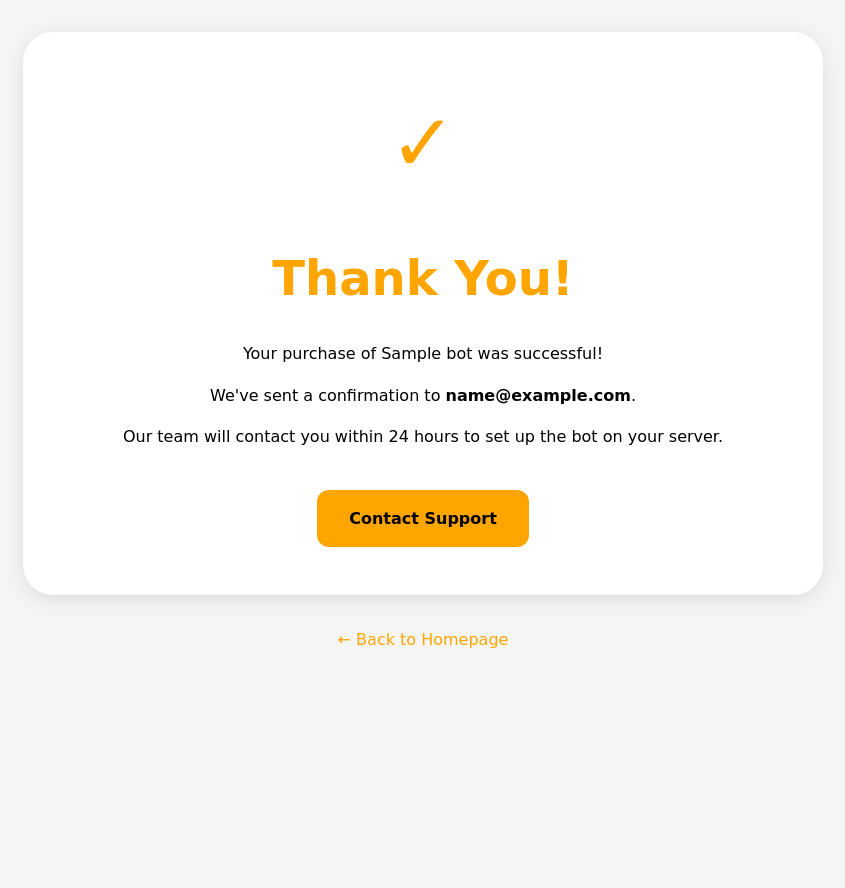
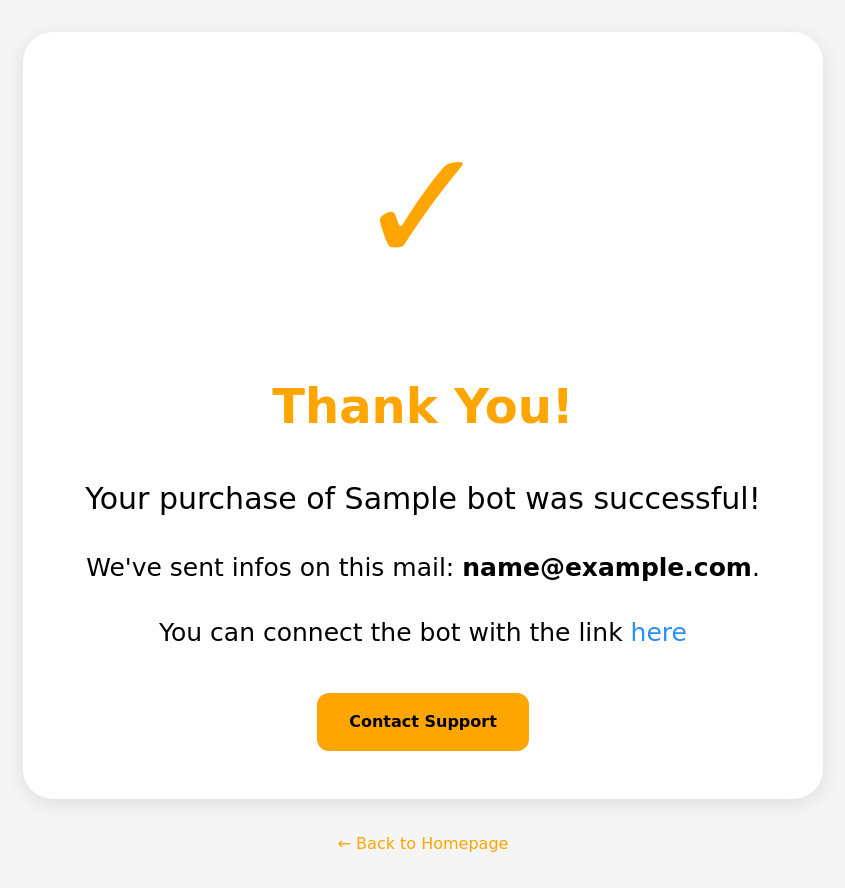
Before and after one commit to GodeScript/MotivX, a Flask app: template templates/success.html in a window 1280 px wide. Shown: the whole page, without its empty margins (217-1062 px from the left). Before the commit the page ends 648 px from the top, so only its background shows below. Run offline with Flask 3, Linux system fonts and the light colour scheme; the template is opened without the code that fills it: most values are stand-ins (such as "Sample title", 1, 10 or a date in 2020); some web fonts are replaced.

Commit message:
Connect the send of Channel id to DB mini clean up

```diff
--- a/Bot/Bot.py
+++ b/Bot/Bot.py
@@ -4,13 +4,11 @@ import asyncio  # Für die Verzögerung beim Löschen
 
 from bot_token import token
 from Commands.MotivasionalQuotes.Get_AiQuotes import generate_quote
-from database import add_channel, is_allowed
+from database import is_allowed
 
 intents = discord.Intents.default()
 intents.message_content = True
 bot = commands.Bot(command_prefix='/', intents=intents)
-
-channel_id = 1379178030886420510  # Ersetze mit deiner Kanal-ID
 
 @bot.tree.command(name="mt", description="Get a motivational quote!")
 async def motivate(interaction: discord.Interaction, issue: str = None):
--- a/main.py
+++ b/main.py
@@ -1,4 +1,5 @@
 from flask import Flask, render_template, request, redirect, url_for
+from Bot.database import add_channel
 
 app = Flask(__name__)
 
@@ -39,14 +40,16 @@ def home():
 @app.route('/get_bot', methods=['GET', 'POST'])
 def get_bot():
     if request.method == 'POST':
-        # Hier würde die Logik für den Bot-Kauf stehen
         email = request.form.get('email')
-        return redirect(url_for('success', email=email))
+        channel_id = request.form.get('channel_id')  # fixed typo
+        return redirect(url_for('success', email=email, channel_id=channel_id))  # fixed typo
     return render_template('get_bot.html', bot=bot_info)
 
 @app.route('/success')
 def success():
     email = request.args.get('email', '')
+    channel_id = request.args.get('channel_id', '')
+    add_channel(str(email), int(channel_id))
     return render_template('success.html', email=email, bot=bot_info)
 
 @app.route('/support')
--- a/templates/index.html
+++ b/templates/index.html
@@ -290,7 +290,7 @@
                 <p>With {{ bot.name }}, your server gets daily motivation doses. We are planing to add goal tracking, and a reward system for your team.</p>
                 <p>Perfect for study groups, work teams, or any community that wants to be more productive!</p>
 
-                <a href="/get_bot" class="btn">Buy now for {{ bot.price }}</a>
+                <a href="/get_bot" class="btn">Buy now for {{ bot.price }}/Mo</a>
             </div>
 
             <div class="hero-image">
--- a/templates/success.html
+++ b/templates/success.html
@@ -68,7 +68,7 @@
         }
 
         .checkmark {
-            font-size: 5rem;
+            font-size: 10rem;
             color: var(--primary-color);
             margin-bottom: 1.5rem;
         }
@@ -128,9 +128,9 @@
         <div class="success-card">
             <div class="checkmark">✓</div>
             <h1>Thank You!</h1>
-            <p>Your purchase of {{ bot.name }} was successful!</p>
-            <p>We've sent a confirmation to <strong>{{ email }}</strong>.</p>
-            <p>Our team will contact you within 24 hours to set up the bot on your server.</p>
+            <p style="font-size: 30px;">Your purchase of {{ bot.name }} was successful!</p>
+            <p style="font-size: 25px;">We've sent infos on this mail: <strong>{{ email }}</strong>.</p>
+            <p style="font-size: 25px;">You can connect the bot with the link <a href="https://discord.com/oauth2/authorize?client_id=1379069026210283541" style="text-decoration: none; color: rgb(45, 141, 250);" >here</a></p>
 
             <a href="/support" class="btn">Contact Support</a>
         </div>
```
Also changed, not shown: Bot/database.py (+8 -4 lines), templates/get_bot.html (+4 -4 lines), Bot/motiXChannels.db (added), motivabot.db (deleted).
